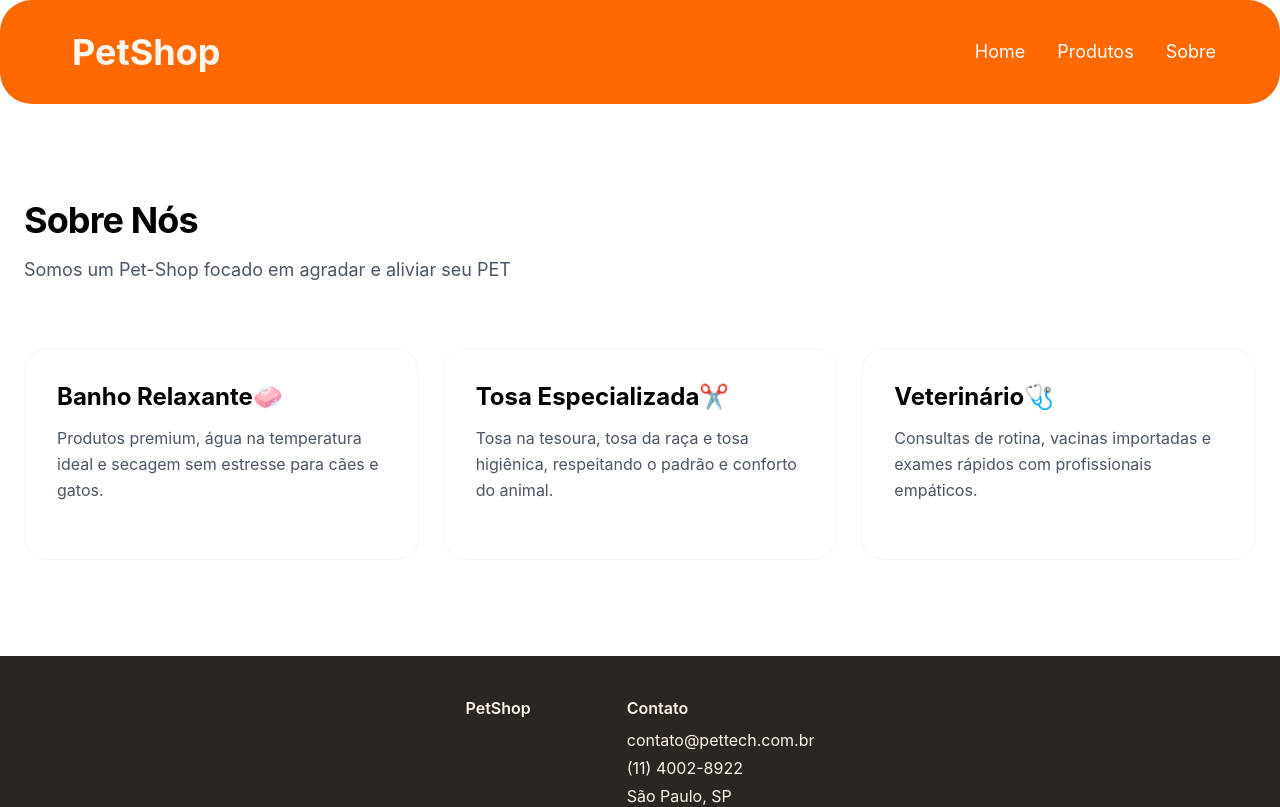
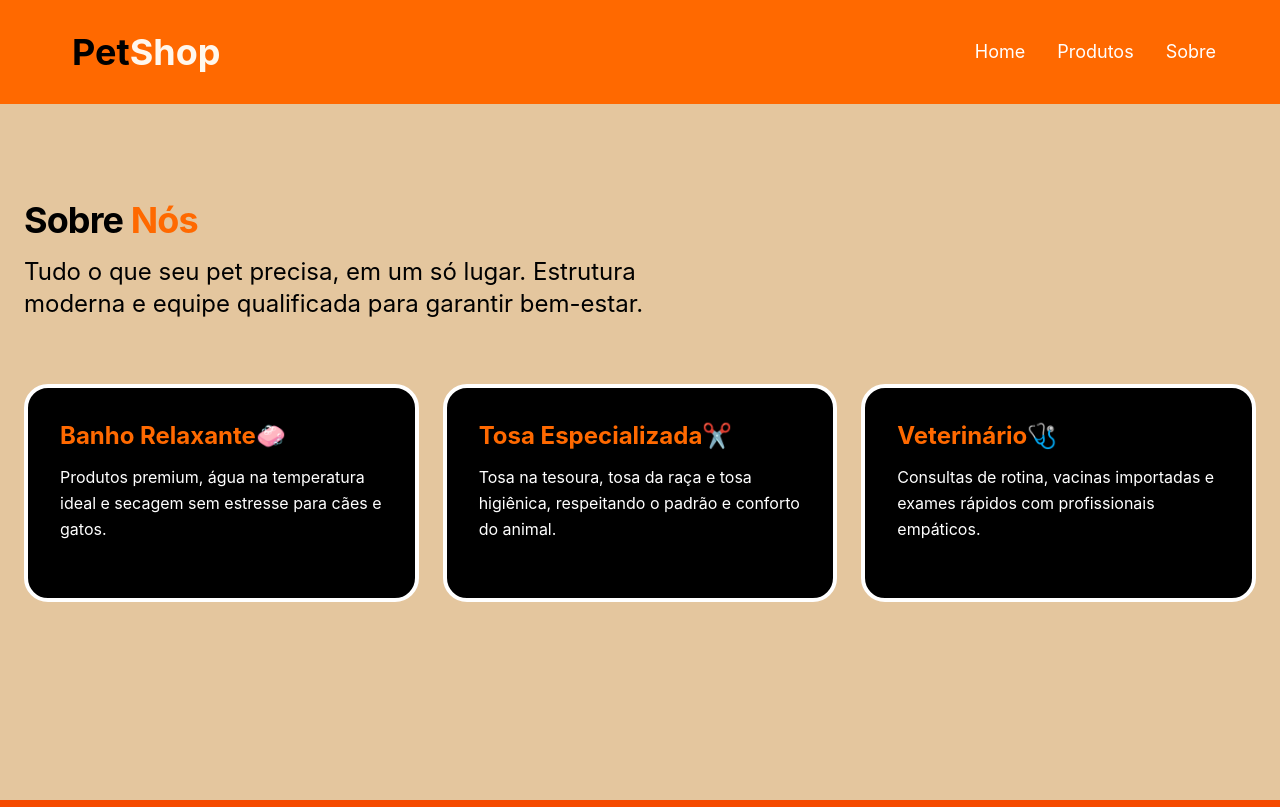
Before and after one commit to Pett-Tech/Projeto-Pet, a React (Vite) app: page /sobre in a window 1280 px wide. Shown: the top 807 px of the page. Built offline with nearby package versions, Linux system fonts and the light colour scheme.

Commit message:
style: ajusta estilos e cores do layout

```diff
--- a/src/App.jsx
+++ b/src/App.jsx
@@ -9,7 +9,7 @@ import Produtos from "./pages/Produtos";
 const App = () => {
   return (
     <Router>
-      <div>
+      <div className="bg-[#e4c69e] min-h-screen">
         <Header />
         <Routes>
           <Route path="/sobre" element={<Sobre />} />
--- a/src/components/Footer.jsx
+++ b/src/components/Footer.jsx
@@ -1,10 +1,10 @@
 
 const Footer = () => {
     return (
-        <footer className="bg-[#2B2621] text-[#FDF6EC]">
+        <footer className="bg-orange-600 text-[#FDF6EC]">
             <div div className="max-w-6xl mx-auto px-6 py-10 flex justify-center gap-24 border-b border-[#FDF6EC]/10">
                 <div>
-                    <h3 className="font-semibold mb-2">PetShop</h3>
+                    <h3 className="font-semibold mb-2"><span className="text-black">Pet</span>Shop</h3>
                 </div>
 
                 <div>
--- a/src/components/Header.jsx
+++ b/src/components/Header.jsx
@@ -2,8 +2,8 @@ import { Link } from "react-router"
 
 const Header = () => {
   return (
-    <header className="flex justify-between items-center py-6 px-[5%] bg-orange-500 rounded-4xl">
-      <h1 className="logo p-2 text-4xl font-bold text-orange-50 transition-all"><span className="text-orange-50">Pet</span>Shop</h1>
+    <header className="flex justify-between items-center py-6 px-[5%] bg-orange-500">
+      <h1 className="logo p-2 text-4xl font-bold text-orange-50 transition-all"><span className="text-black">Pet</span>Shop</h1>
       <nav>
         <ul className="flex list-none items-center gap-8">
           <li>
--- a/src/css/estilo.css
+++ b/src/css/estilo.css
@@ -1,5 +1,5 @@
 .titulo {
-    background-image: linear-gradient(to right,orange);
+    background: rgb(226, 169, 10);
     text-transform: uppercase;
     margin-bottom: 20px;
     font-weight: 700;
--- a/src/pages/Sobre.jsx
+++ b/src/pages/Sobre.jsx
@@ -2,28 +2,28 @@
 
 const Sobre = () => {
   return (
-    <section id="servicos" className="py-24 bg-white relative">
+    <section id="servicos" className="py-24 ">
         <div className="max-w-7xl mx-auto px-4 sm:px-6 lg:px-8l">
             <div className="mb-16 max-w-2xl">
-                <h2 className="text-4xl font-bold tracking-tight mb-4">Sobre Nós</h2>
-                <p className="text-gray-600 text-lg">Somos um Pet-Shop focado em agradar e aliviar seu <span>PET</span></p>
+                  <h2 className="text-4xl font-bold tracking-tight mb-4">Sobre  <span className="text-orange-500">Nós</span></h2>
+                  <p className="text-black text-2xl">Tudo o que seu pet precisa, em um só lugar. Estrutura moderna e equipe qualificada para garantir bem-estar.</p>
             </div>
 
             {/* cards sobre o Pet-Shop */}
             <div className="grid md:grid-cols-3 gap-6">
-                <div className="bg-brand-surface border border-gray-100 p-8 rounded-3xl transition-transform hover:-translate-y-1">
-                    <h2 className="text-2xl font-bold mb-3" >Banho Relaxante🧼</h2>
-                    <p className=" text-gray-600 leading-relaxed mb-6">Produtos premium, água na temperatura ideal e secagem sem estresse para cães e gatos.</p>
+                  <div className="bg-black bg-brand-surface border-white p-8 rounded-3xl  transition-transform hover:-translate-y-1 hover:border-[#bd6500] border-4">
+                    <h2 className="text-orange-500 text-2xl font-bold mb-3" >Banho Relaxante🧼</h2>
+                    <p className=" text-white leading-relaxed mb-6">Produtos premium, água na temperatura ideal e secagem sem estresse para cães e gatos.</p>
                 </div>
 
-                  <div className="bg-brand-surface border border-gray-100 p-8 rounded-3xl transition-transform hover:-translate-y-1">
-                    <h2 className="text-2xl font-bold mb-3">Tosa Especializada✂️</h2>
-                    <p className="text-gray-600 leading-relaxed mb-6">Tosa na tesoura, tosa da raça e tosa higiênica, respeitando o padrão e conforto do animal.</p>
+                  <div className="bg-black bg-brand-surface border-white p-8 rounded-3xl transition-transform hover:-translate-y-1 hover:border-[#bd6500] border-4">
+                    <h2 className="text-orange-500 text-2xl font-bold mb-3">Tosa Especializada✂️</h2>
+                    <p className="text-white leading-relaxed mb-6">Tosa na tesoura, tosa da raça e tosa higiênica, respeitando o padrão e conforto do animal.</p>
                 </div>
 
-                  <div className="bg-brand-surface border border-gray-100 p-8 rounded-3xl transition- transform hover:-translate-y-1">
-                    <h2 className=" text-2xl font-bold mb-3">Veterinário🩺</h2>
-                    <p className="text-gray-600 leading-relaxed mb-6">Consultas de rotina, vacinas importadas e exames rápidos com profissionais empáticos.</p>
+                  <div className="bg-black bg-brand-surface border-white p-8 rounded-3xl transition-transform hover:-translate-y-1 hover:border-[#bd6500] border-4">
+                    <h2 className="text-orange-500 text-2xl font-bold mb-3">Veterinário🩺</h2>
+                    <p className="text-white leading-relaxed mb-6">Consultas de rotina, vacinas importadas e exames rápidos com profissionais empáticos.</p>
                 </div>
             </div>
         </div>
```
